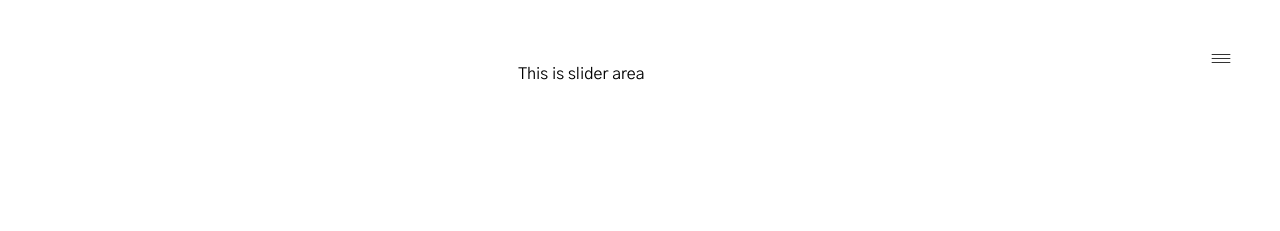
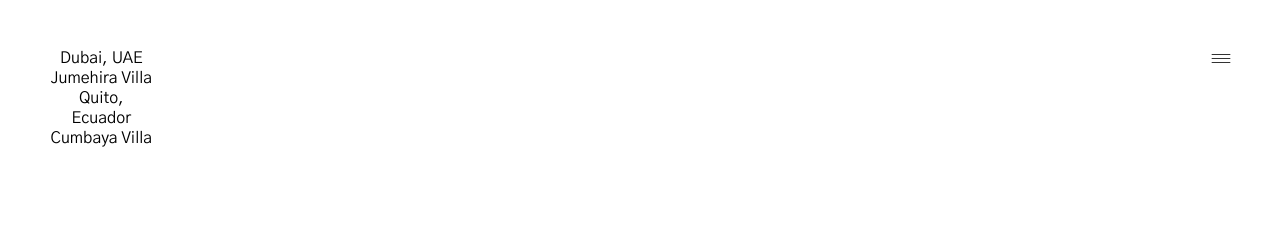
Before and after one commit to ElDombrovan/creato-app, a React (Create React App) app: page / in a window 1280 px wide. Shown: the top 231 px of the page. Built offline with nearby package versions, Linux system fonts and the light colour scheme.

Commit message:
component: add logic for output slides data in the parent Slider component

```diff
--- a/src/components/Grid.js
+++ b/src/components/Grid.js
@@ -1,11 +1,12 @@
 import React from "react";
 import { Slider } from "./Slider.js";
 import { Sidebar } from "./Sidebar.js";
+import slidesConfig  from "../confgs/slidesConfig.js";
 
 export const Grid = () => {
     return(
         <div class="Grid">
-            <Slider />
+            <Slider slides={slidesConfig}/>
             <Sidebar />
         </div>
     );
--- a/src/components/Slider.js
+++ b/src/components/Slider.js
@@ -1,9 +1,33 @@
-import React from "react";
+import React, { useState, useEffect } from "react";
+import { Text } from "./Text.js";
 
-export const Slider = () => {
+
+export const Slider = ({ slides }) => {
+    const { length } = slides;
+    const [current, setCurrent] = useState(0);
+
+    const goToNext = () => {
+        setCurrent(current === length - 1 ? 0 : current + 1);
+    };
+
+    useEffect(() => {
+        setTimeout(goToNext, 1000);
+    });
+
+    if (!Array.isArray(slides) || slides.length <= 0) {
+        return null;
+      }
+
     return(
         <div class="Slider">
-            <p>This is slider area</p>
+            <section>
+                { slides.map((slide, i) =>(
+                    <div key={slide.title}>
+                        <Text> {slide.location} </Text>
+                        <Text>{slide.title} </Text>
+                    </div>
+                ))}
+            </section>
         </div>
     );
 };
--- a/src/components/Slider.scss
+++ b/src/components/Slider.scss
@@ -1,3 +1,14 @@
+@import "../sass/abstracts", "../sass/base";
+
 .Slider {
     grid-area: slider;
+
+    @include grid(10, 6);
+    grid-template-area:
+        'slide-info slide-info slide-info slide-info slide-info slide-img slide-img slide-img slide-img slide-img'
+        'slide-info slide-info slide-info slide-info slide-info slide-img slide-img slide-img slide-img slide-img'
+        'slide-info slide-info slide-info slide-info slide-info slide-img slide-img slide-img slide-img slide-img'
+        'slide-info slide-info slide-info slide-info slide-info slide-img slide-img slide-img slide-img slide-img'
+        'slide-info slide-info slide-info slide-info slide-info slide-img slide-img slide-img slide-img slide-img'
+        'slide-num slide-num slide-num slide-num slide-num slide-img slide-img slide-img slide-img slide-img';
 }
--- a/src/confgs/slidesConfig.js
+++ b/src/confgs/slidesConfig.js
@@ -1,4 +1,4 @@
-export const slidesConfig = [
+export default [
     {
         location: "Dubai, UAE",
         title: "Jumehira Villa",
```
